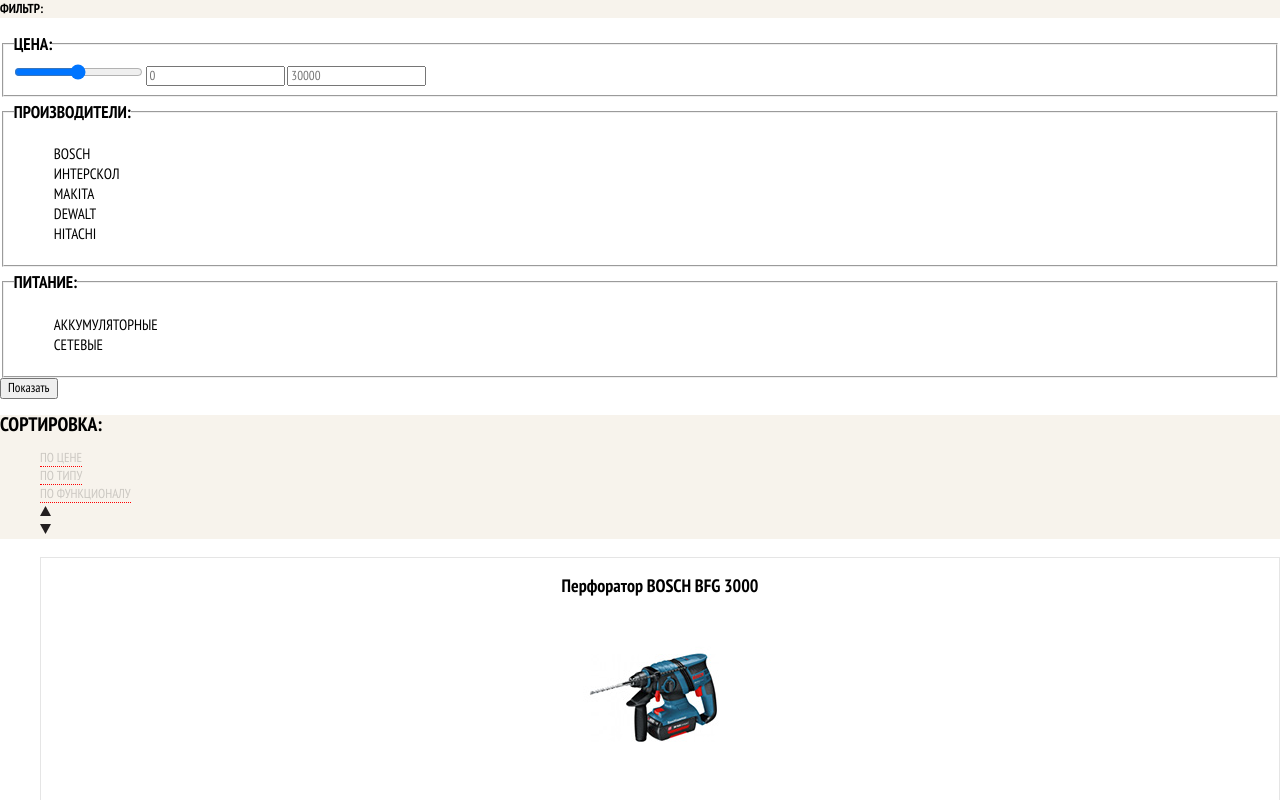
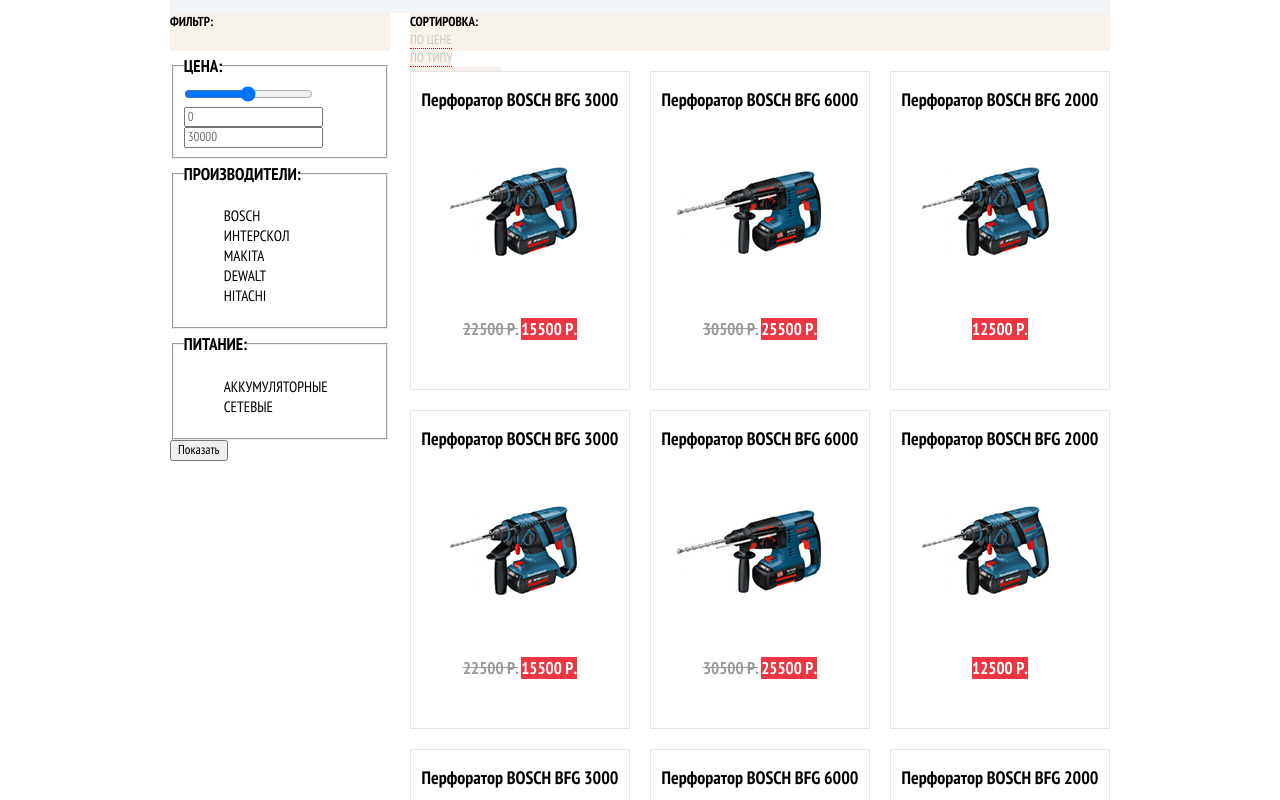
Before and after one commit to defau17/1069555-technomart-25, a plain HTML site: page catalog.html in a window 1280 px wide. Shown: the part 475-1275 px from the top of the page. Drawn offline with Linux system fonts and the light colour scheme; a web font is replaced by a local one.

Commit message:
построил сетку страницы каталога

```diff
--- a/catalog.html
+++ b/catalog.html
@@ -51,16 +51,21 @@
         </ul>
       </nav>
     </header>
-    <main class="page-catalog">
+    <main class="catalog-page">
+      <div class="catalog-page-wrapper">
+        <div class="breadcrumbs-wrapper">
           <ul class="breadcrumbs">
             <li><a href="index.html">Домой</a></li>
             <li><a href="catalog.html">Каталог</a></li>
             <li><a href="#">Инструмент</a></li>
             <li class="breadcrumbs-current">Перфораторы</li>
           </ul>
+        </div>
         <h1 class="catalog-title">Перфораторы</h1>
+        <div class="catalog-container">
           <section class="filter">
             <h2 class="filter-title">фильтр:</h2>
+            <div class="filter-form">
               <form action="https://echo.htmlacademy.ru" method="get" oninput="snake-field_put.value=snake.value">
                   <fieldset>
                     <legend>Цена:</legend>
@@ -117,10 +122,12 @@
                   </fieldset>
                 <input type="submit" value="Показать">
               </form>
+            </div>
           </section>
+          <div class="catalog-wrapper">
             <section class="sorting">
               <h2 class="sorting-title">сортировка:</h2>
-        <ul>
+              <ul class="sorting-link">
                 <li>
                   <a href="#">По цене</a>
                 </li>
@@ -160,7 +167,7 @@
                 </li>
                 <!--позиция 2-->
                 <li class="catalog-item">
-            <h3>
+                  <h3 class="item-title">
                     <span class="catalog-category">Перфоратор</span>
                     <span class="catalog-item-title">Bosch bfg 6000</span>
                   </h3>
@@ -178,7 +185,7 @@
                 </li>
                 <!--позиция 3-->
                 <li class="catalog-item">
-            <h3>
+                  <h3 class="item-title">
                     <span class="catalog-category">Перфоратор</span>
                     <span class="catalog-item-title">Bosch bfg 2000</span>
                   </h3>
@@ -196,7 +203,7 @@
                 </li>
                 <!--позиция 4-->
                 <li class="catalog-item">
-            <h3>
+                  <h3 class="item-title">
                     <span class="catalog-category">Перфоратор</span>
                     <span class="catalog-item-title">Bosch bfg 3000</span>
                   </h3>
@@ -214,7 +221,7 @@
                 </li>
                 <!--позиция 5-->
                 <li class="catalog-item">
-            <h3>
+                  <h3 class="item-title">
                     <span class="catalog-category">Перфоратор</span>
                     <span class="catalog-item-title">Bosch bfg 6000</span>
                   </h3>
@@ -232,7 +239,7 @@
                 </li>
                 <!--позиция 6-->
                 <li class="catalog-item">
-            <h3>
+                  <h3 class="item-title">
                     <span class="catalog-category">Перфоратор</span>
                     <span class="catalog-item-title">Bosch bfg 2000</span>
                   </h3>
@@ -250,7 +257,7 @@
                 </li>
                 <!--позиция 7-->
                 <li class="catalog-item">
-            <h3>
+                  <h3 class="item-title">
                     <span class="catalog-category">Перфоратор</span>
                     <span class="catalog-item-title">Bosch bfg 3000</span>
                   </h3>
@@ -268,7 +275,7 @@
                 </li>
                 <!--позиция 8-->
                 <li class="catalog-item">
-            <h3>
+                  <h3 class="item-title">
                     <span class="catalog-category">Перфоратор</span>
                     <span class="catalog-item-title">Bosch bfg 6000</span>
                   </h3>
@@ -286,7 +293,7 @@
                 </li>
                 <!--позиция 9-->
                 <li class="catalog-item">
-            <h3>
+                  <h3 class="item-title">
                     <span class="catalog-category">Перфоратор</span>
                     <span class="catalog-item-title">Bosch bfg 2000</span>
                   </h3>
@@ -310,11 +317,14 @@
               <li class="pagination-item"><a href="#">3</a></li>
               <li class="pagination-item"><a href="#">следующая</a></li>
             </ul>
+          </div>
+        </div>
         <article class="description">
           <h2>Пара слов о перфораторах</h2>
           <p>Перфоратор — универсальный строительный инструмент. Предназначен для сверления и долбления отверстий в кирпиче, бетоне и камне.
           Существуют электромеханические и пневматические перфораторы. Современные модели могут выполнять функции дрели, шуруповерта и отбойного молотка. В ассортиментном ряду есть выбор «трехрежимников»: в одном устройстве будут совмещены отбойный молоток и ударная дрель.</p>
         </article>
+      </div>
     </main>
     <footer class="page-footer">
       <div class="footer-up">
--- a/css/style.css
+++ b/css/style.css
@@ -10,8 +10,6 @@
   background-color: #ffffff;
 
 }
-
-
 /*
 body > * {
   background: rgba(255, 0, 0, 0.3);
@@ -291,7 +289,7 @@
 
 /*!!!!!!!!!!!!!!!!!!!!!main!!!!!!!!!!!!!!!!!!!!!!!!!*/
 
-.container {
+.index-page {
   color: #000000;
   background-color: #ffffff;
 }
@@ -332,9 +330,9 @@
 
 /*!!!!!!!!!!!!!!!!!!!!!main!!!!!!!!!!!!!!!!!!!!!!!!!*/
 
-/*!!!!!!!!!!!!!!!!PAGE-CATALOG!!!!!!!!!!!!!!!!!!!!!*/
+/*!!!!!!!!!!!!!!!!catalog-page!!!!!!!!!!!!!!!!!!!!!*/
 
-.page-catalog {
+.catalog-page {
   font-family: 'PT Sans Narrow', Arial, sans-serif;
   font-size: 13px;
   line-height: 18px;
@@ -342,11 +340,33 @@
   text-transform: uppercase;
   color: #000000;
   background-color: #ffffff;
+  width: 100%;
 }
 
-.page-catalog li {
+.catalog-page-wrapper {
+  width: 960px;
+  min-height: 1631px;
+  margin: 0 auto;
+  padding-left: 10px;
+  padding-right: 10px;
+}
+
+.catalog-page li {
   list-style: none;
 }
+
+.breadcrumbs-wrapper {
+  height: 59px;
+}
+
+.breadcrumbs {
+  padding: 0 10px;
+  height: 20px;
+  margin: 0 auto;
+  margin-top: 20px;
+}
+
+
 
 .breadcrumbs a {
   color: #000000;
@@ -354,6 +374,10 @@
 }
 
 .catalog-title {
+  height: 89px;
+  margin: 0 auto;
+  padding: 0;
+  width: 940px;
   font-size: 30px;
   line-height: 30px;
   color: #32425c;
@@ -361,11 +385,29 @@
   font-weight: normal;
 }
 
+.catalog-container {
+  display: flex;
+  justify-content: space-between;
+  margin: 0 auto;
+  padding: 0;
+  width: 940px;
+}
+
+.filter {
+  width: 220px;
+  height: 750px;
+  margin-right: 20px;
+}
+
 .filter-title {
+  width: 220px;
+  height: 38px;
   font-size: 13px;
   line-height: 18px;
   color: #000000;
   background-color: #f7f3ec;
+  padding: 0;
+  margin: 0;
 }
 
 legend {
@@ -382,6 +424,11 @@
 
 .sorting {
   background-color: #f7f3ec;
+  width: 700px;
+  height: 38px;
+  margin: 0;
+  padding: 0;
+  margin-bottom: 20px;
 }
 
 .sorting a {
@@ -403,9 +450,17 @@
   border-bottom: none;
 }
 
+.sorting-title,
+.sorting-link {
+  font-size: 13px;
+  line-height: 18px;
+  margin: 0;
+  padding: 0;
+}
+
 /*!!!!!!CATALOG!!!!!!*/
 
-.page-catalog .catalog {
+.catalog-page .catalog {
   font-family: 'PT Sans Narrow', Arial, sans-serif;
   font-size: 18px;
   line-height: 20px;
@@ -415,17 +470,37 @@
 
 }
 
+
+
+.catalog {
+  margin: 0;
+  padding: 0;
+}
+
 .catalog-list {
-
+  display: flex;
+  flex-wrap: wrap;
+  width: 700px;
+  padding: 0;
+  margin: 0;
 }
 
 .catalog-item {
+  width: 218px;
+  height: 317px;
+  margin: 0;
+  padding: 0;
+  margin-bottom: 20px;
+  margin-right: 20px;
   text-align: center;
   border: 1px solid #e5e5e5;
   background-color: #ffffff;
   font-style: normal;
 }
 
+.catalog-item:nth-child(3n) {
+  margin-right: 0;
+}
 .catalog-item:hover {
   box-shadow: 0px 10px 25px 0 rgba(41, 52, 73, 0.5);
 }
```
Also changed, not shown: index.html (+2 -2 lines). Lines whose indentation alone changed are shown as unchanged.
